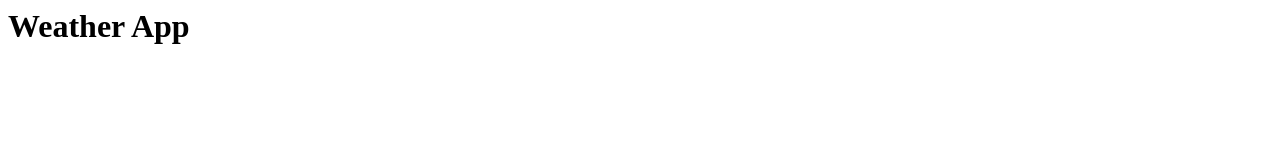
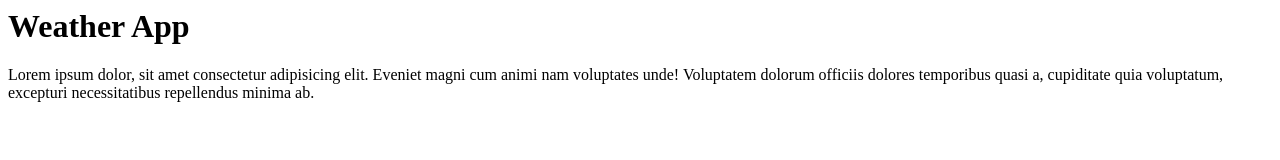
Before and after one commit to Amruthkrishna/Weather-app, a plain HTML site: page index.html in a window 1280 px wide. Drawn offline with Linux system fonts and the light colour scheme.

Commit message:
Weather App

```diff
--- a/index.html
+++ b/index.html
@@ -1 +1,2 @@
 <h1>Weather App</h1>
+<p>Lorem ipsum dolor, sit amet consectetur adipisicing elit. Eveniet magni cum animi nam voluptates unde! Voluptatem dolorum officiis dolores temporibus quasi a, cupiditate quia voluptatum, excepturi necessitatibus repellendus minima ab.</p>
```
